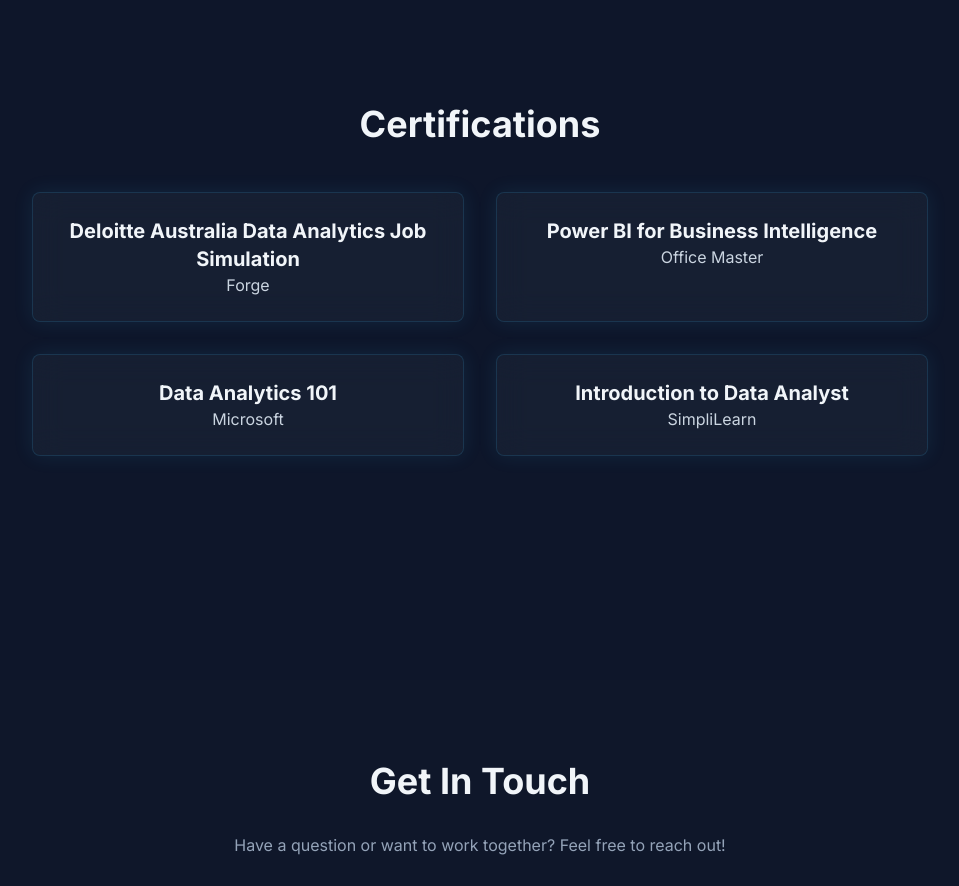
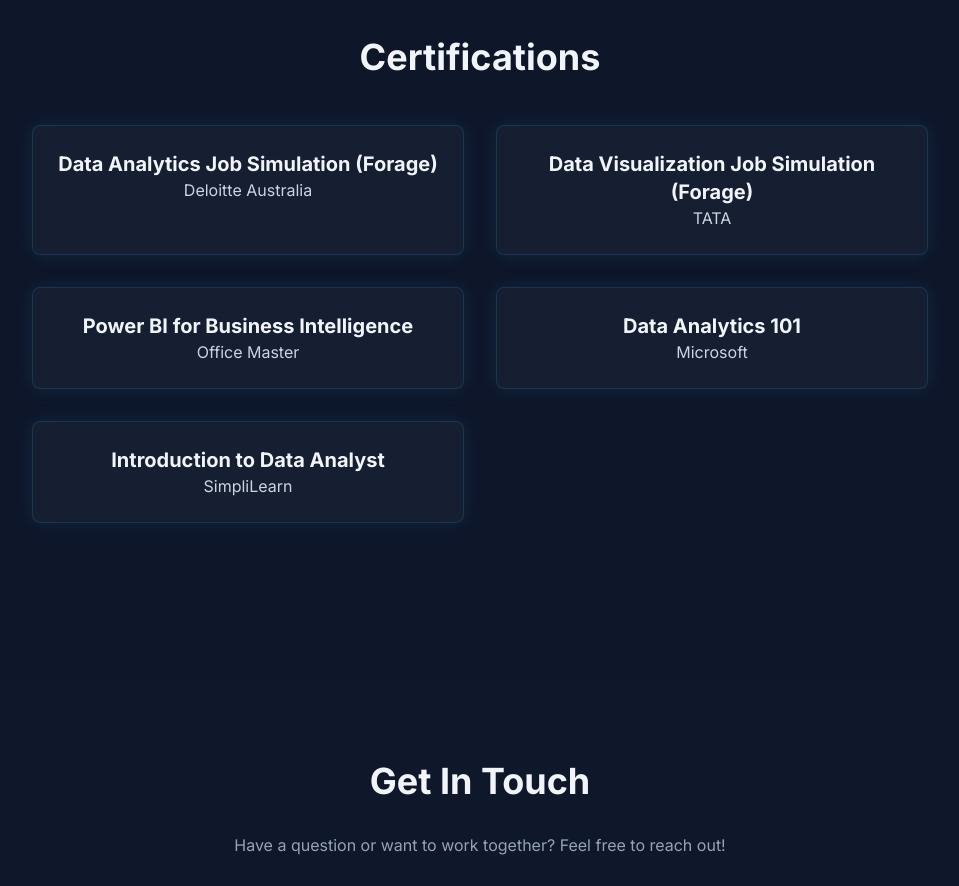
Before and after one commit to dileep-chouhan/dileep-chouhan.github.io, a plain HTML site: page index.html in a window 1280 px wide. Shown: the part 3320-4206 px from the top of the page, without its empty margins (160-1119 px from the left). Drawn offline with nearby package versions, Linux system fonts and the light colour scheme.

Commit message:
Update index.html

```diff
--- a/index.html
+++ b/index.html
@@ -285,8 +285,12 @@
         <h2 class="text-4xl font-bold text-center mb-12 text-slate-100">Certifications</h2>
         <div class="grid md:grid-cols-2 gap-8 max-w-4xl mx-auto">
             <div class="glass-effect p-6 rounded-lg text-center">
-                <h3 class="text-xl font-bold text-slate-100">Deloitte Australia Data Analytics Job Simulation</h3>
-                <p class="text-slate-300">Forge</p>
+                <h3 class="text-xl font-bold text-slate-100"> Data Analytics Job Simulation (Forage)</h3>
+                <p class="text-slate-300">Deloitte Australia</p>
+            </div>
+            <div class="glass-effect p-6 rounded-lg text-center">
+                <h3 class="text-xl font-bold text-slate-100"> Data Visualization Job Simulation (Forage)</h3>
+                <p class="text-slate-300">TATA</p>
             </div>
             <div class="glass-effect p-6 rounded-lg text-center">
                 <h3 class="text-xl font-bold text-slate-100">Power BI for Business Intelligence</h3>
```
